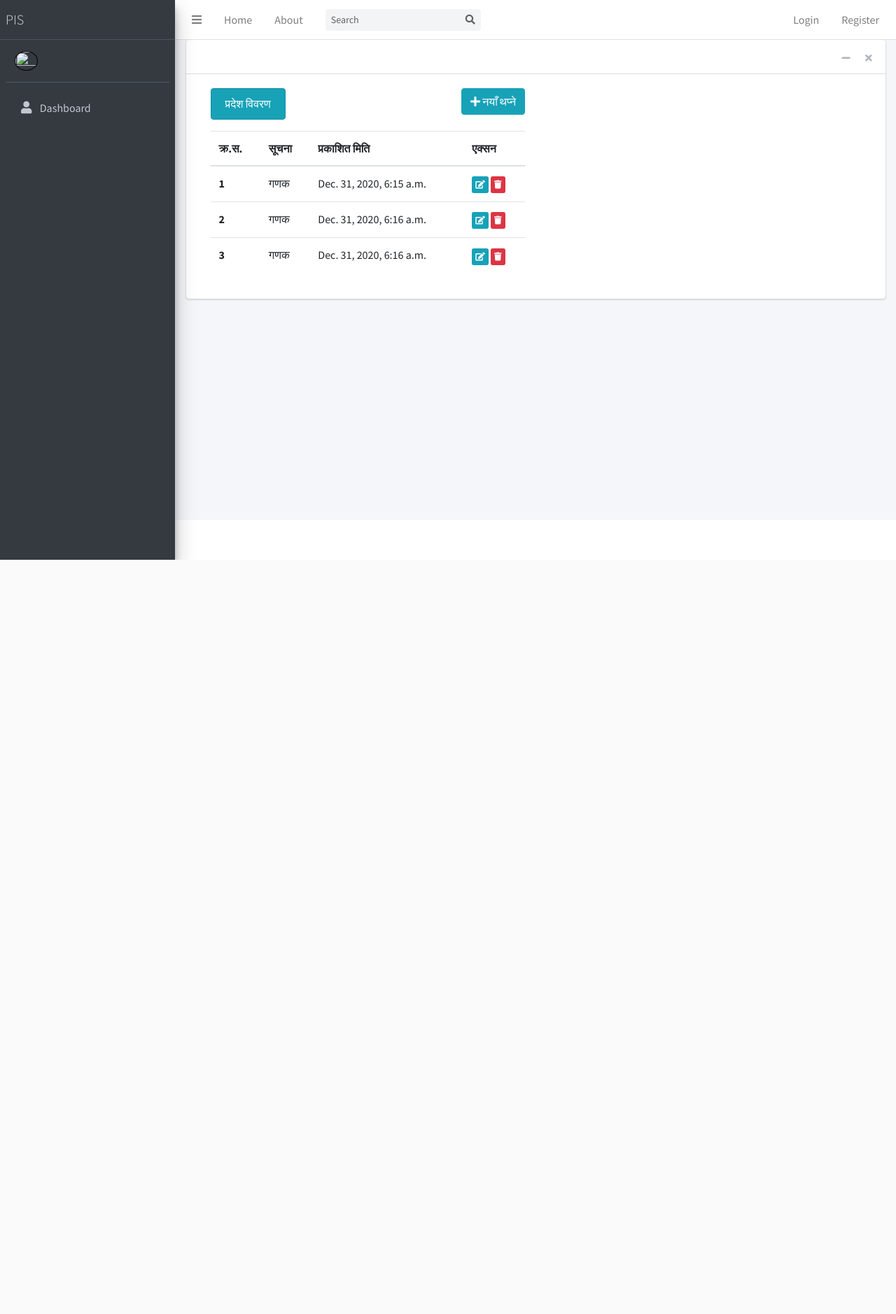
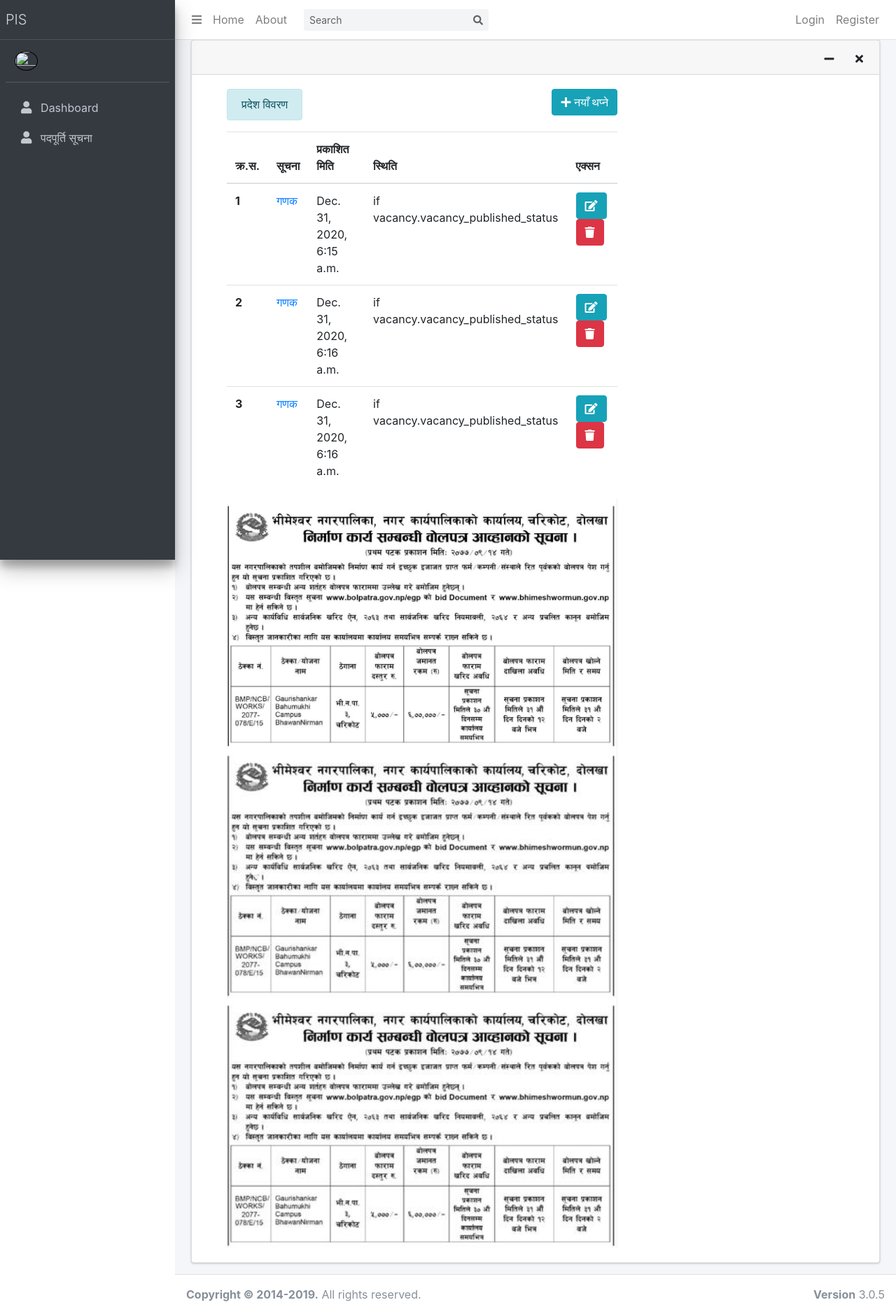
Before and after one commit to erkirandahal/infodisplay, a Django app: page /vacancy/list/ in a window 1280 px wide. Shown: the whole page at 70% size. Before the commit the page ends 800 px from the top, so only its background shows below. Run offline with Django 3.2, Linux system fonts and the light colour scheme; data comes from the database, SQL or seed files in the repository; both versions use the stored data as it was after the commit; some libraries are stand-ins or nearby versions.

Commit message:
vacancy list, detail, update and delete view updated

```diff
--- a/isdisplay/settings.py
+++ b/isdisplay/settings.py
@@ -122,6 +122,8 @@ USE_TZ = True
 # Static files (CSS, JavaScript, Images)
 # https://docs.djangoproject.com/en/3.1/howto/static-files/
 
+CRISPY_TEMPLATE_PACK = 'bootstrap4'
+
 STATIC_URL = '/static/'
 
 MEDIA_ROOT = os.path.join(BASE_DIR, 'media')
--- a/screendisplay/models.py
+++ b/screendisplay/models.py
@@ -35,12 +35,12 @@ class PublicProcurement(models.Model):
 ## VACANCY MODELS STARTS HERE
 
 class Vacancy(models.Model):
-    vacancy_title = models.CharField(max_length=500)
+    vacancy_title = models.CharField(max_length=500, verbose_name="सूचना")
     date_posted = models.DateTimeField(default=timezone.now)
     created_by = models.ForeignKey(User, on_delete=models.CASCADE)
-    vacancy_image = models.ImageField(upload_to='vacancy_uploaded_image')
-    vacancy_published_status = models.BooleanField(default=1)
-    vacancy_website_link = models.CharField(max_length=500, null=True)
+    vacancy_image = models.ImageField(upload_to='vacancy_uploaded_image', verbose_name="कागजातहरु")
+    vacancy_published_status = models.BooleanField(verbose_name="स्थिति", default=1)
+    vacancy_website_link = models.CharField(max_length=500, null=True, verbose_name="वेवसाइटको लिंक")
 
     def __str__(self):
         return self.vacancy_title
@@ -48,11 +48,11 @@ class Vacancy(models.Model):
     def save(self, *args, **kwargs):
         super().save(*args, **kwargs)
 
-        vacancy_img = Image.open(self.image.path)
-        if vacancy_img.height > 450 or vacancy_img.width > 450:
+        vacancy_image = Image.open(self.vacancy_image.path)
+        if vacancy_image.height > 450 or vacancy_image.width > 450:
             output_size = (450, 450)
-            vacancy_img.thumbnail(output_size)
-            vacancy_img.save(self.image.path)
+            vacancy_image.thumbnail(output_size)
+            vacancy_image.save(self.vacancy_image.path)
 
     def get_absolute_url(self):
-        return reverse('vacancy_list')
+        return reverse('vacancy-list')
--- a/screendisplay/templates/screendisplay/basebackend.html
+++ b/screendisplay/templates/screendisplay/basebackend.html
@@ -20,6 +20,10 @@
     <link rel="stylesheet" href="{% static 'screendisplay/dist/css/adminlte.min.css' %}">
     <!-- Google Font: Source Sans Pro -->
     <link href="https://fonts.googleapis.com/css?family=Source+Sans+Pro:300,400,400i,700" rel="stylesheet">
+    <link rel="stylesheet" href="https://stackpath.bootstrapcdn.com/bootstrap/4.3.1/css/bootstrap.min.css" integrity="sha384-ggOyR0iXCbMQv3Xipma34MD+dH/1fQ784/j6cY/iJTQUOhcWr7x9JvoRxT2MZw1T" crossorigin="anonymous">
+    <script src="https://code.jquery.com/jquery-3.3.1.slim.min.js" integrity="sha384-q8i/X+965DzO0rT7abK41JStQIAqVgRVzpbzo5smXKp4YfRvH+8abtTE1Pi6jizo" crossorigin="anonymous"></script>
+<script src="https://cdnjs.cloudflare.com/ajax/libs/popper.js/1.14.7/umd/popper.min.js" integrity="sha384-UO2eT0CpHqdSJQ6hJty5KVphtPhzWj9WO1clHTMGa3JDZwrnQq4sF86dIHNDz0W1" crossorigin="anonymous"></script>
+<script src="https://stackpath.bootstrapcdn.com/bootstrap/4.3.1/js/bootstrap.min.js" integrity="sha384-JjSmVgyd0p3pXB1rRibZUAYoIIy6OrQ6VrjIEaFf/nJGzIxFDsf4x0xIM+B07jRM" crossorigin="anonymous"></script>
     {% if title %}
     <title>Django Blog - {{ title }} </title>
     {% else %}
@@ -98,18 +102,13 @@
             </div>
 
             <!-- Sidebar Menu -->
-            {% if user.is_authenticated %}
+
 
             <!-- ---------------------------------------------------------------------------------------------------
                     Show Nav Bar if the Logged in User is a SuperUser Else Only show Add Staff Field
              ------------------------------------------------------------------------------------------------------->
-            <nav class="mt-2">
-                <ul class="nav nav-pills nav-sidebar flex-column" data-widget="treeview" role="menu"
-                    data-accordion="false">
 
-                </ul>
-            </nav>
-            {% else %}
+
             <nav class="mt-2">
                 <ul class="nav nav-pills nav-sidebar flex-column" data-widget="treeview" role="menu"
                     data-accordion="false">
@@ -125,8 +124,22 @@
                         </a>
                     </li>
                 </ul>
+                <ul class="nav nav-pills nav-sidebar flex-column" data-widget="treeview" role="menu"
+                    data-accordion="false">
+                    <!-- Add icons to the links using the .nav-icon class
+                         with font-awesome or any other icon font library -->
+                    <li class="nav-item">
+                        <a href="{% url 'vacancy-list' %}" class="nav-link">
+                            <i class="nav-icon fas fa-user"></i>
+                            <p>
+                                पदपूर्ति सूचना
+                                <!--                <span class="right badge badge-danger">New</span>-->
+                            </p>
+                        </a>
+                    </li>
+                </ul>
             </nav>
-            {% endif %}
+
             <!-- /.sidebar-menu -->
         </div>
         <!-- /.sidebar -->
--- a/screendisplay/templates/screendisplay/home.html
+++ b/screendisplay/templates/screendisplay/home.html
@@ -8,7 +8,11 @@
             </div>
             <div class="col-lg-3 ml-auto">
                 <h3 class="block-header">खरिद तथा बाेलपत्र</h3>
-                <p class="lead">Freelancer is a free bootstrap theme created by Start Bootstrap. The download includes the</p>
+
+
+
+
+
             </div>
 
             <div class="col-lg-3 ml-auto">
--- a/screendisplay/templates/screendisplay/vacancy_form.html
+++ b/screendisplay/templates/screendisplay/vacancy_form.html
@@ -3,7 +3,7 @@
 {% block content %}
 <div class="row container">
     <div class="content-section col-md-6">
-        <form method="POST">
+        <form method="POST" enctype="multipart/form-data">
             {% csrf_token %}
             <fieldset class="form-group">
                 <legend class="border-bottom mb-4">पदपूर्ति सूचना थप्नुहोस | Add Vacancy Notice</legend>
--- a/screendisplay/templates/screendisplay/vacancy_list.html
+++ b/screendisplay/templates/screendisplay/vacancy_list.html
@@ -1,12 +1,12 @@
 {% extends "screendisplay/basebackend.html" %}
 {% load crispy_forms_tags %}
 {% block content %}
-<div class="col-md-6">
-      <div class="d-flex justify-content-between">
+<div class="col-md-8">
+    <div class="d-flex justify-content-between">
         <div><h6 class="text-center alert alert-info">प्रदेश विवरण</h6></div>
         <div>
             <a href="{% url 'vacancy-create' %}" class="btn btn-info btn-bg">
-                  <i class="fas fa-plus"></i> नयाँ थप्ने
+                <i class="fas fa-plus"></i> नयाँ थप्ने
             </a>
         </div>
     </div>
@@ -16,6 +16,7 @@
             <th scope="col">क्र.स.</th>
             <th scope="col">सूचना</th>
             <th scope="col">प्रकाशित मिति</th>
+            <th scope="col">स्थिति</th>
             <th scope="col">एक्सन</th>
         </tr>
         </thead>
@@ -23,13 +24,14 @@
         {% for vacancy in vacancy_list %}
         <tr>
             <th scope="row">{{ forloop.counter }}</th>
-            <td>{{ vacancy.vacancy_title }}</td>
+            <td><a href="{% url 'vacancy-detail' vacancy.id %}">{{ vacancy.vacancy_title }}</a></td>
             <td>{{ vacancy.date_posted }}</td>
+            <td>if vacancy.vacancy_published_status</td>
             <td>
-                <a href="#" class="btn btn-info btn-xs">
+                <a href="{% url 'vacancy-update' vacancy.id %}" class="btn btn-info btn-xs">
                     <i class="fas fa-edit"></i>
                 </a>
-                <a href="#" class="btn btn-danger btn-xs">
+                <a href="{% url 'vacancy-delete' vacancy.id %}" class="btn btn-danger btn-xs">
                     <i class="fas fa-trash"></i>
                 </a>
             </td>
@@ -37,6 +39,23 @@
         {% endfor %}
         </tbody>
     </table>
+    <div id="carouselExampleInterval" class="carousel slide" data-ride="carousel">
+        {% for vacancy in vacancy_list %}
+        <div class="carousel-inner">
+            <div class="carousel-item active" data-interval="10000">
+                <img src="{{ vacancy.vacancy_image.url }}" class="d-block w-100" alt="...">
+            </div>
+        </div>
+
+        <a class="carousel-control-prev" href="#carouselExampleInterval" role="button" data-slide="prev">
+            <span class="carousel-control-prev-icon" aria-hidden="true"></span>
+            <span class="sr-only">Previous</span>
+        </a>
+        <a class="carousel-control-next" href="#carouselExampleInterval" role="button" data-slide="next">
+            <span class="carousel-control-next-icon" aria-hidden="true"></span>
+            <span class="sr-only">Next</span>
+        </a>
+        {% endfor %}
+    </div>
 </div>
-<script>
 {% endblock content %}
--- a/screendisplay/urls.py
+++ b/screendisplay/urls.py
@@ -7,6 +7,8 @@ from . views import (
     VacancyCreateView,
     VacancyListView,
     VacancyDetailView,
+    VacancyUpdateView,
+    VacancyDeleteView,
 
     )
 urlpatterns = [
@@ -16,4 +18,7 @@ urlpatterns = [
     path('vacancy/create/', VacancyCreateView.as_view(), name='vacancy-create'),
     path('vacancy/list/', VacancyListView.as_view(), name='vacancy-list'),
     path('vacancy/<int:pk>/', VacancyDetailView.as_view(), name='vacancy-detail'),
+    path('vacancy/update/<int:pk>', VacancyUpdateView.as_view(), name='vacancy-update'),
+    path('vacancy/delete/<int:pk>', VacancyDeleteView.as_view(), name='vacancy-delete'),
+
 ]
--- a/screendisplay/views.py
+++ b/screendisplay/views.py
@@ -1,5 +1,6 @@
-from django.shortcuts import render, get_object_or_404
-from django.contrib.auth.mixins import LoginRequiredMixin, UserPassesTestMixin
+from django.shortcuts import render, get_object_or_404, redirect
+from django.contrib.auth.views import redirect_to_login
+from django.contrib.auth.mixins import LoginRequiredMixin, UserPassesTestMixin, PermissionRequiredMixin
 from django.http import HttpResponse
 from django.contrib.auth.models import User
 from django.views.generic import (ListView,
@@ -17,6 +18,15 @@ from .forms import (
 	PublicProcurementCreateForm,
 	VacancyCreateForm
 )
+
+class UserAccessMixin(PermissionRequiredMixin):
+    def dispatch(self, request, *args, **kwargs):
+        if(not self.request.user.is_authenticated):
+            return redirect_to_login(self.request.get_full_path(), self.get_login_url(), self.get_redirect_field_name())
+        if not self.has_permission():
+            return redirect('/')
+        return super(UserAccessMixin, self).dispatch(request, *args, **kwargs)
+
 
 def home(request):
 	context = {
@@ -72,7 +82,7 @@ class PublicProcurementListView(ListView):
 
 ## VACANCY VIEWS STARTS HERE
 
-class VacancyCreateView(CreateView):
+class VacancyCreateView(LoginRequiredMixin, CreateView):
 	form_class = VacancyCreateForm
 	template_name = 'screendisplay/vacancy_form.html'
 
@@ -87,3 +97,23 @@ class VacancyListView(ListView):
 
 class VacancyDetailView(DetailView):
 	model = Vacancy
+
+
+class VacancyUpdateView(UserAccessMixin, UpdateView):
+    raise_exception = False
+    permission_required = 'screendisplay.change_vacancy'
+    permission_denied_message = ""
+    login_url = '/vacancy/list/'
+    redirect_field_name = 'next'
+
+    model = Vacancy
+    fields = ['vacancy_title', 'vacancy_image', 'vacancy_published_status', 'vacancy_website_link']
+
+    def form_valid(self, form):
+        form.instance.created_by = self.request.user
+        return super().form_valid(form)
+
+class VacancyDeleteView(LoginRequiredMixin, UserAccessMixin, DeleteView):
+    permission_required = 'screendisplay.delete_vacancy'
+    model = Vacancy
+    success_url = '/vacancy/list/'
```
Also changed, not shown: screendisplay/forms.py (+2 -6 lines), screendisplay/templates/screendisplay/base.html (+17 -3 lines), screendisplay/templates/screendisplay/vacancy_confirm_delete.html (added, +16 -0 lines), screendisplay/templates/screendisplay/vacancy_detail.html (+4 -5 lines), db.sqlite3, media/vacancy_uploaded_image/gaurishankar_campus_epaper.JPG (added), media/vacancy_uploaded_image/gaurishankar_campus_epaper_EkWgoFr.JPG (added), media/vacancy_uploaded_image/gaurishankar_campus_epaper_V8wruSw.JPG (added), media/vacancy_uploaded_image/gaurishankar_campus_epaper_iXjClTB.JPG (added), media/vacancy_uploaded_image/gaurishankar_campus_epaper_v52IAhh.JPG (added).
